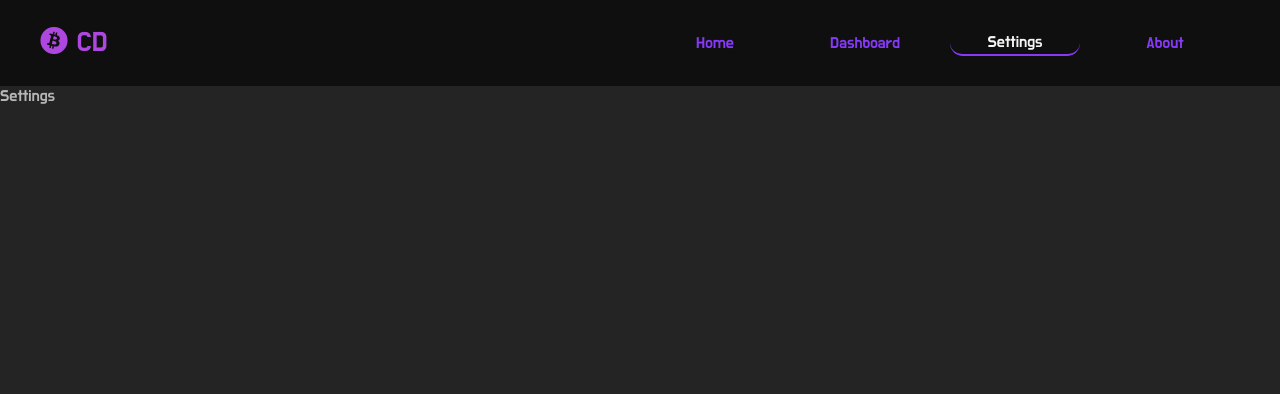
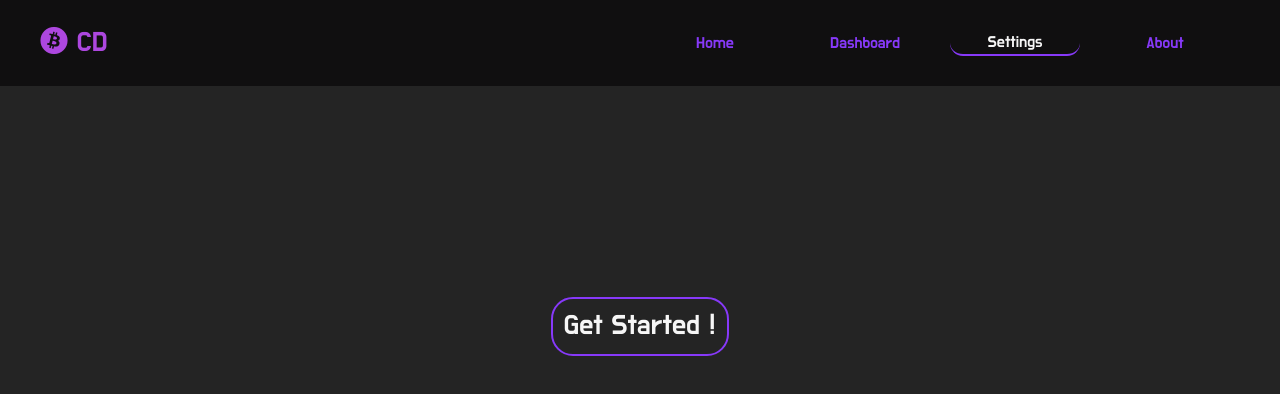
Before and after one commit to pranavshukla1011/Crytocurreny_Dashboard, a React (Create React App) app: page /settings in a window 1280 px wide. Shown: the top 394 px of the page. Built offline with nearby package versions, Linux system fonts and the light colour scheme.

Commit message:
Context Update  + Home.js + Settings.js

```diff
--- a/src/Context/DashboardReducer.js
+++ b/src/Context/DashboardReducer.js
@@ -1,4 +1,9 @@
-import { SET_PAGE, SET_FIRST_VISIT } from '../Context/types';
+import {
+  SET_PAGE,
+  SET_FIRST_VISIT,
+  SET_FAVOURITES,
+  SET_CRYPTO_DATA,
+} from '../Context/types';
 
 export default (state, action) => {
   switch (action.type) {
@@ -12,6 +17,19 @@ export default (state, action) => {
         ...state,
         firstVisit: action.payload,
       };
+    case SET_FAVOURITES:
+      return {
+        ...state,
+        favourites: action.payload,
+      };
+    case SET_CRYPTO_DATA:
+      return {
+        ...state,
+        cryptoData: localStorage.setItem(
+          'cryptoData',
+          JSON.stringify(action.payload)
+        ),
+      };
     default:
       return state;
   }
--- a/src/Context/DashboardState.js
+++ b/src/Context/DashboardState.js
@@ -1,13 +1,20 @@
 import React, { useReducer } from 'react';
 import DashboardContext from '../Context/DashboardContext';
 import DashboardReducer from '../Context/DashboardReducer';
-import { SET_PAGE, SET_FIRST_VISIT } from '../Context/types';
+import {
+  SET_PAGE,
+  SET_FIRST_VISIT,
+  SET_FAVOURITES,
+  SET_CRYPTO_DATA,
+} from '../Context/types';
 
 const DashboardState = (props) => {
   //initial state
   const initialState = {
     page: '/',
     firstVisit: true,
+    favourites: null,
+    cryptoData: null,
   };
 
   //props
@@ -22,13 +29,25 @@ const DashboardState = (props) => {
     dispatch({ type: SET_FIRST_VISIT, payload: value });
   };
 
+  const setFavourites = () => {
+    dispatch({ type: SET_FAVOURITES });
+  };
+
+  const setCryptoData = (value) => {
+    dispatch({ type: SET_CRYPTO_DATA, payload: value });
+  };
+
   return (
     <DashboardContext.Provider
       value={{
         page: state.page,
         firstVisit: state.firstVisit,
+        favourites: state.favourites,
+        cryptoData: state.cryptoData,
         setPage,
         setFirstVisit,
+        setFavourites,
+        setCryptoData,
       }}
     >
       {props.children}
--- a/src/Context/types.js
+++ b/src/Context/types.js
@@ -1,2 +1,4 @@
 export const SET_PAGE = 'SET_PAGE';
 export const SET_FIRST_VISIT = 'CHECK_FIRST_VISIT';
+export const SET_FAVOURITES = 'SET_FAVOURITES';
+export const SET_CRYPTO_DATA = 'SET_CRYPTO_DATA';
--- a/src/components/Pages/Home.js
+++ b/src/components/Pages/Home.js
@@ -45,6 +45,14 @@ const Home = ({ location }) => {
     padding: 10px;
     font-size: var(--m-length-l);
     text-shadow: 0px 0px var(--s-length-l) var(--main-color-pink);
+    transition-property: transform, text-shadow, color;
+    transition-duration: 150ms;
+    transition-iming-function: ease-in-out;
+    &:hover {
+      text-shadow: none;
+      transform: scale(1.1, 1.1);
+      color: var(--font-color-2);
+    }
   `;
 
   return (
--- a/src/components/Pages/Settings.js
+++ b/src/components/Pages/Settings.js
@@ -1,17 +1,81 @@
 import React, { useContext, useEffect } from 'react';
 import DashboardContext from '../../Context/DashboardContext';
+import { Link } from 'react-router-dom';
+import styled, { css } from 'styled-components';
 
 const Settings = ({ location }) => {
   const dashboardContext = useContext(DashboardContext);
 
-  const { setPage } = dashboardContext;
+  const {
+    cryptoData,
+    firstVisit,
+    setPage,
+    setFavourites,
+    setFirstVisit,
+  } = dashboardContext;
 
   useEffect(() => {
     setPage(location.pathname);
     // eslint-disable-next-line
+    if (!cryptoData) {
+      setFirstVisit(true);
+    } else {
+      setFirstVisit(false);
+      setFavourites();
+    }
   }, []);
 
-  return <div>Settings</div>;
+  const StyledLink = styled(Link)`
+    text-decoration: none;
+    color: var(--font-color-3);
+    border: 2px solid var(--main-color-purple);
+    border-radius: var(--m-length-m);
+    padding: 10px;
+    font-size: var(--m-length-l);
+    // text-shadow: 0px 0px var(--s-length-l) var(--main-color-pink);
+    transition-property: transform, color;
+    transition-duration: 150ms;
+    transition-timing-function: ease-in-out;
+    &:hover {
+      transform: scale(1.1, 1.1);
+      color: var(--font-color-2);
+    }
+  `;
+
+  const MainDiv = styled.div`
+    text-align: center;
+    display: flex;
+    flex-direction: column;
+    // border: 2px solid white;
+    height: 60vh;
+    align-items: center;
+    justify-content: center;
+    color: var(--font-color-3);
+
+    & h1 {
+      font-size: var(--l-length-m);
+    }
+
+    & h2 {
+      font-size: var(--l-length-s);
+    }
+
+    & h3 {
+      margin: var(--m-length-m) 0 0 0;
+      font-size: var(--m-length-m);
+    }
+  `;
+
+  return (
+    <MainDiv>
+      <StyledLink
+        // onClick={onClick}
+        to={firstVisit ? '/settings' : '/dashboard'}
+      >
+        Get Started !
+      </StyledLink>
+    </MainDiv>
+  );
 };
 
 export default Settings;
```
